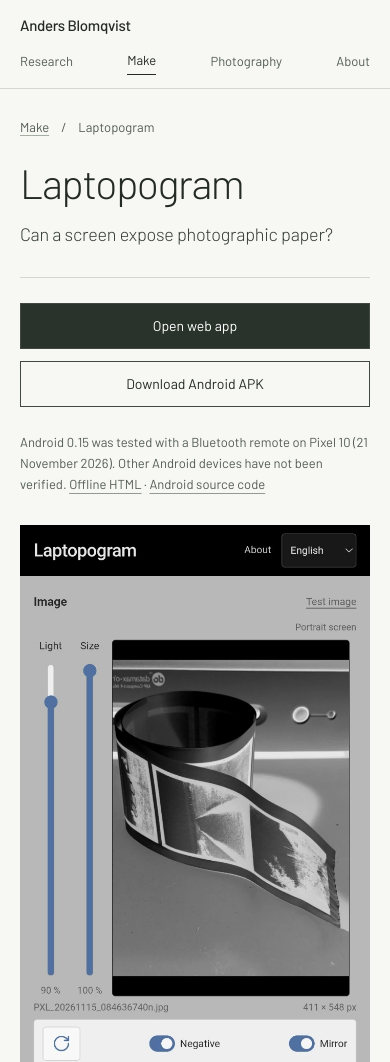
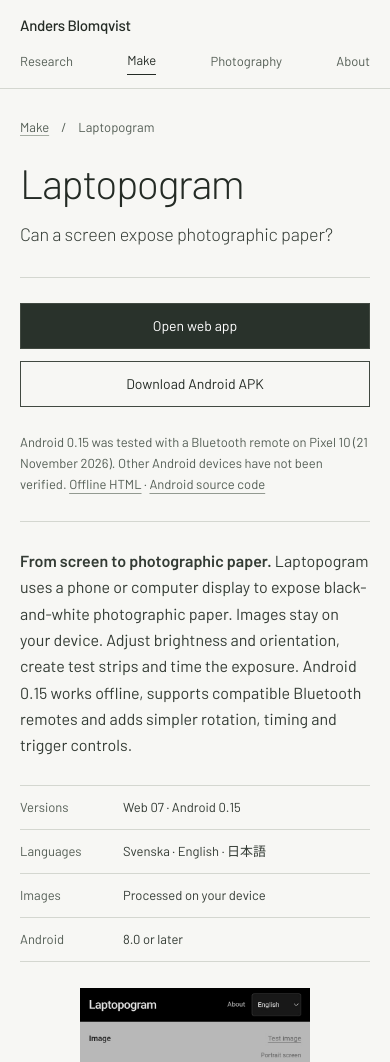
Before and after one commit to Ikonta/ikonta.github.io, a plain HTML site: page projects/laptopogram/index.html in a window 390 px wide. Shown: the top 1062 px of the page. Drawn offline with Linux system fonts and the light colour scheme.

Commit message:
Add files via upload

```diff
--- a/assets/css/site.css
+++ b/assets/css/site.css
@@ -215,9 +215,23 @@ main.shell{min-height:calc(100vh - 210px);padding-bottom:22px}
 .about-signature{border-top:1px solid var(--line);margin-top:24px;padding-top:16px;color:var(--muted)!important;font-size:14px!important;font-style:italic}
 @media(max-width:540px){.home-grid-start{margin-top:48px}.curated-grid{grid-template-columns:1fr;gap:27px;margin-bottom:45px}.curated-grid .photo-thumb{height:auto;min-height:0;max-height:none}.curated-grid .photo-thumb img{width:100%;height:auto;max-height:none}}
 
-/* v21.10: one authentic app screenshot; restrained secondary downloads. */
-.laptopogram-project .laptopogram-capture{max-width:420px}
-.laptopogram-project .laptopogram-capture img{max-height:none;object-fit:contain}
+/* Laptopogram project: one contained screenshot, text-led presentation. */
 .laptopogram-project .laptopogram-secondary-links{margin:0 0 26px}
 .laptopogram-project .laptopogram-secondary-links a{text-decoration:underline;text-underline-offset:4px;text-decoration-color:#939a91}
 .laptopogram-project .laptopogram-secondary-links a:hover{text-decoration-color:currentColor}
+.laptopogram-project .laptopogram-showcase{border-top:1px solid var(--line);padding-top:26px;display:grid;grid-template-columns:minmax(0,290px) minmax(0,1fr);gap:clamp(30px,4.2vw,56px);align-items:start}
+.laptopogram-project .laptopogram-capture{width:100%;max-width:290px;margin:0;min-width:0}
+.laptopogram-project .laptopogram-capture a{display:block}
+.laptopogram-project .laptopogram-capture img{width:100%;height:auto;max-height:620px;object-fit:contain}
+.laptopogram-project .laptopogram-summary{display:block;min-width:0;border:0;padding:0}
+.laptopogram-project .laptopogram-summary>p{font-size:16px;line-height:1.65;max-width:60ch}
+.laptopogram-project .laptopogram-summary .compact-facts{margin-top:26px;max-width:520px}
+@media(max-width:760px){
+ .laptopogram-project .laptopogram-showcase{grid-template-columns:1fr;gap:26px}
+ .laptopogram-project .laptopogram-summary{order:-1}
+ .laptopogram-project .laptopogram-capture{max-width:260px;margin:0 auto}
+}
+@media(max-width:540px){
+ .laptopogram-project .laptopogram-summary>p{font-size:16px}
+ .laptopogram-project .laptopogram-capture{max-width:230px}
+}
--- a/projects/laptopogram/index.html
+++ b/projects/laptopogram/index.html
@@ -3,7 +3,7 @@
 <meta name="theme-color" content="#f7f7f4"><meta name="description" content="Laptopogram: from screen to photographic paper. Web and Android app for timed, local photographic-paper exposure.">
 <title>Laptopogram — Anders Blomqvist</title>
 <link rel="icon" href="../../assets/images/favicon.svg" type="image/svg+xml">
-<link rel="stylesheet" href="../../assets/css/site.css?v=21.12"></head><body>
+<link rel="stylesheet" href="../../assets/css/site.css?v=21.13"></head><body>
 <a class="skip-link" href="#content">Skip to content</a>
 <header class="top"><div class="shell top-inner"><a class="brand" href="../../">Anders Blomqvist</a><nav aria-label="Main navigation"><a href="../../research/">Research</a><a href="../../make/" aria-current="page">Make</a><a href="../../photography/">Photography</a><a href="../../about/">About</a></nav></div></header>
 <main class="shell laptopogram-project" id="content">
@@ -14,9 +14,10 @@
     <a href="../../downloads/Laptopogram_Android_15.apk" download="Laptopogram_Android_15.apk">Download Android APK</a>
   </nav>
   <p class="small-note laptopogram-secondary-links">Android 0.15 was tested with a Bluetooth remote on Pixel 10 (21 November 2026). Other Android devices have not been verified. <a href="../../laptopogram/laptopogram-offline.html" download="laptopogram.html">Offline HTML</a><span aria-hidden="true"> · </span><a href="../../downloads/Laptopogram_Android_15_Source.zip" download="Laptopogram_Android_15_Source.zip">Android source code</a></p>
+  <div class="laptopogram-showcase">
     <figure class="project-image laptopogram-capture"><a href="../../assets/images/laptopogram-android-015.webp" aria-label="View Laptopogram Android 0.15 interface at full size"><img src="../../assets/images/laptopogram-android-015.webp" alt="Laptopogram Android 0.15 showing image brightness and size controls, negative and mirror switches, and the four-second exposure timer" width="684" height="1442" loading="lazy"></a><figcaption>Laptopogram Android 0.15 · Pixel 10</figcaption></figure>
-  <section class="project-description" aria-label="Project description">
-    <p><strong>From screen to photographic paper.</strong> Laptopogram uses a phone or computer display as a timed light source for black-and-white photographic paper. Selected images are processed locally: invert, mirror, rotate, adjust brightness or make four-part test strips. The Android app runs offline and handles remote shutter commands through supported hardware keys. Version 0.15 adds a quarter-turn rotation control, simplified exposure-time arrows and clearly separated self-timer and remote modes.</p>
+    <section class="project-description laptopogram-summary" aria-label="Project description">
+      <p><strong>From screen to photographic paper.</strong> Laptopogram uses a phone or computer display to expose black-and-white photographic paper. Images stay on your device. Adjust brightness and orientation, create test strips and time the exposure. Android 0.15 works offline, supports compatible Bluetooth remotes and adds simpler rotation, timing and trigger controls.</p>
       <dl class="compact-facts">
         <div><dt>Versions</dt><dd>Web 07 · Android 0.15</dd></div>
         <div><dt>Languages</dt><dd>Svenska · English · 日本語</dd></div>
@@ -24,6 +25,7 @@
         <div><dt>Android</dt><dd>8.0 or later</dd></div>
       </dl>
     </section>
+  </div>
   <p class="quiet-note">Before exposing photographic paper, try test exposures without paper. Browsers may not receive volume-key events from some Bluetooth remotes; the Android app captures supported keys directly. A black LCD image does not switch off its backlight.</p>
   <p class="back-link"><a href="../../make/">Back to Make</a></p>
 </main><footer class="footer"><div class="shell footer-inner"><span>© 2026 Anders Blomqvist</span><nav aria-label="Footer"><a href="../../cv/" >CV</a><a href="https://github.com/Ikonta" target="_blank" rel="noopener noreferrer">GitHub</a><a href="mailto:anblomq@kth.se" >Contact</a></nav></div></footer></body></html>
```
Lines whose indentation alone changed are shown as unchanged.
